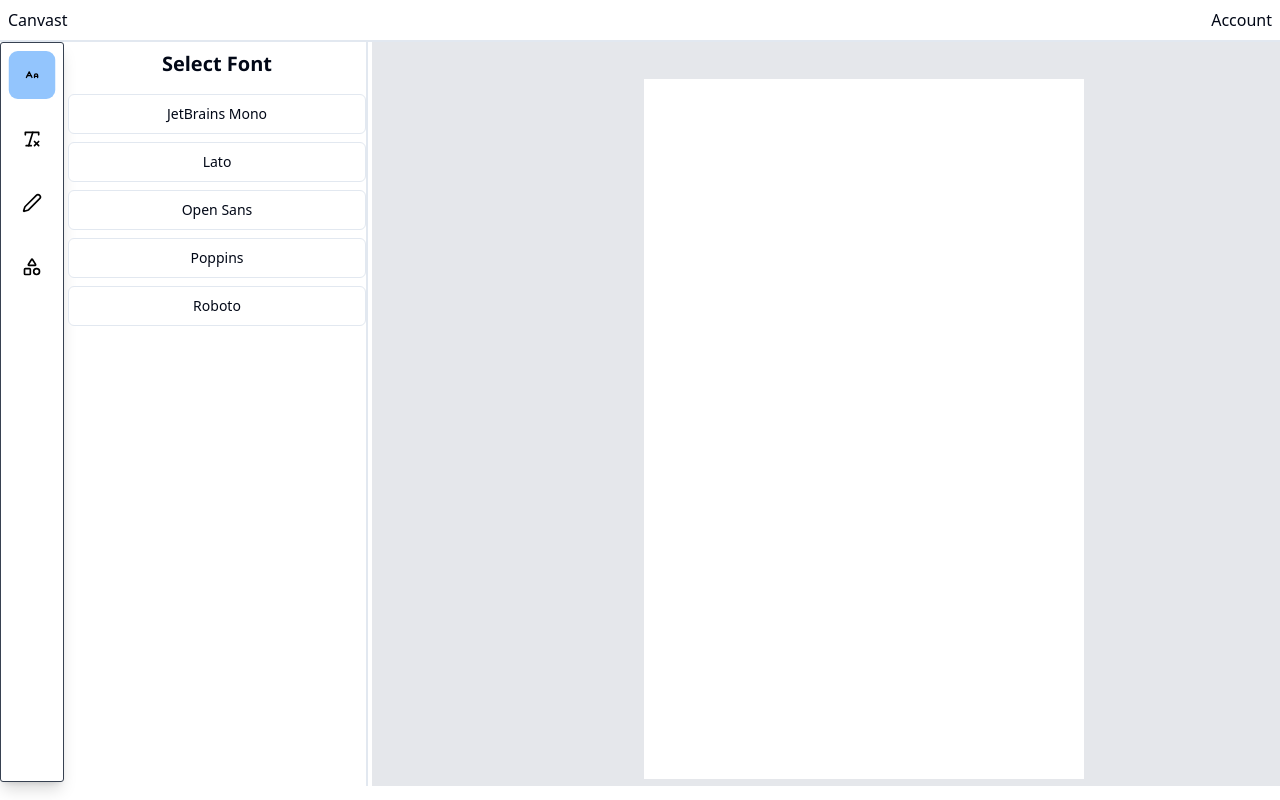
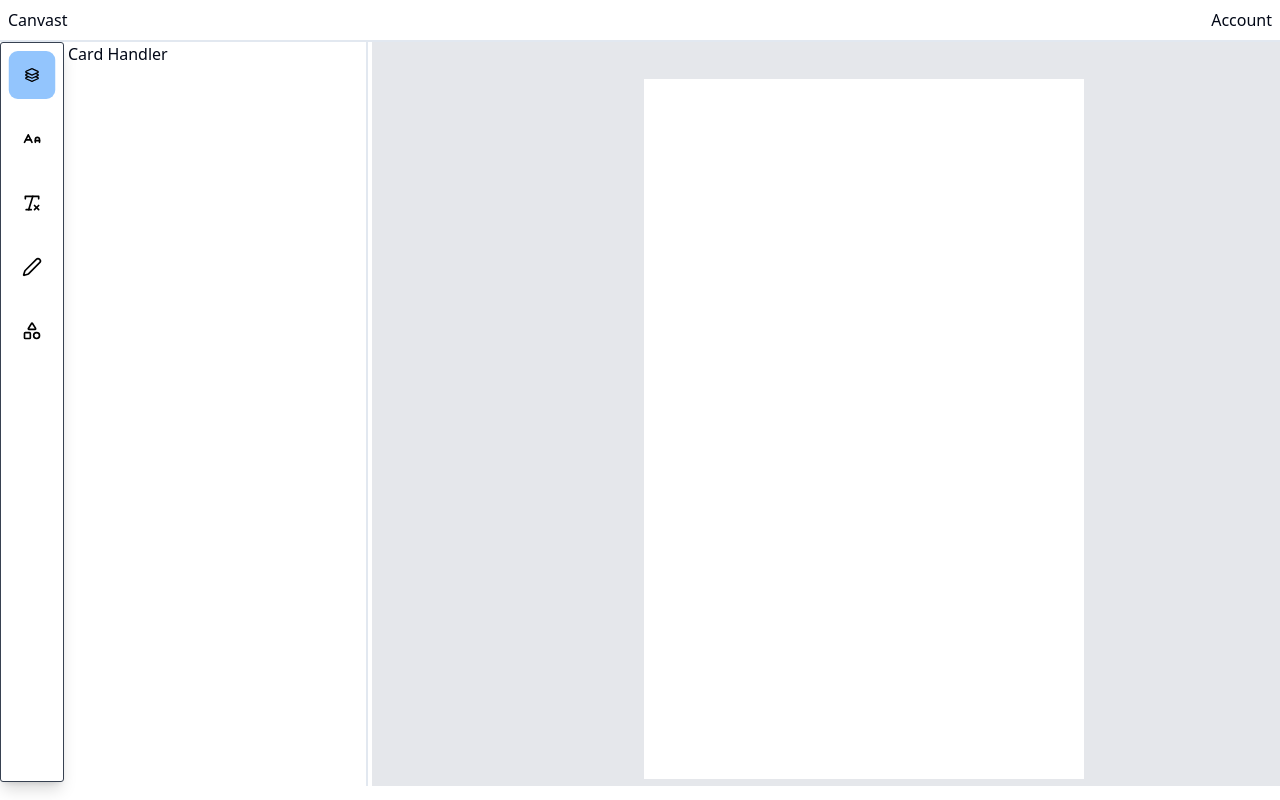
Before and after one commit to HadeedTariq/shad-cn-starter-vite, a React (Vite) app: page / in a window 1280 px wide. Both pictures are taken after a click on the label 32 px from the left and 75 px from the top of the page. Built offline with nearby package versions, Linux system fonts and the light colour scheme; a web font is replaced by a local one.

Commit message:
create card handler side bar functionality

```diff
--- a/src/components/design/DrawingSheet.tsx
+++ b/src/components/design/DrawingSheet.tsx
@@ -1,4 +1,10 @@
-import { ALargeSmall, Pen, RemoveFormatting, Shapes } from "lucide-react";
+import {
+  ALargeSmall,
+  Layers3,
+  Pen,
+  RemoveFormatting,
+  Shapes,
+} from "lucide-react";
 
 type TextSheetProps = {
   open: {
@@ -6,6 +12,7 @@ type TextSheetProps = {
     text: boolean;
     shapes: boolean;
     fonts: boolean;
+    design: boolean;
   };
   setOpen: React.Dispatch<
     React.SetStateAction<{
@@ -13,6 +20,7 @@ type TextSheetProps = {
       text: boolean;
       shapes: boolean;
       fonts: boolean;
+      design: boolean;
     }>
   >;
 };
@@ -20,6 +28,33 @@ type TextSheetProps = {
 export default function DrawingSheet({ setOpen, open }: TextSheetProps) {
   return (
     <>
+      <label
+        htmlFor="dashboard"
+        className={`has-[:checked]:shadow-lg relative w-full h-16 p-4 ease-in-out z-50 border-solid border-black/10 has-[:checked]:border group flex flex-row gap-3 items-center justify-center cursor-pointer text-black rounded-xl hover:bg-blue-500 hover:bg-opacity-25 hover:scale-75 duration-500 ${
+          open.design ? "bg-blue-300 scale-75" : ""
+        }`}
+        onClick={() => {
+          setOpen({
+            pen: false,
+            text: false,
+            shapes: false,
+            fonts: false,
+            design: false,
+          });
+          if (open.design) return;
+          setTimeout(() => {
+            setOpen({
+              pen: false,
+              text: false,
+              shapes: false,
+              fonts: false,
+              design: true,
+            });
+          }, 400);
+        }}
+      >
+        <Layers3 cursor={"pointer"} size={20} />
+      </label>
       <label
         htmlFor="dashboard"
         className={`has-[:checked]:shadow-lg relative w-full h-16 p-4 ease-in-out z-50 border-solid border-black/10 has-[:checked]:border group flex flex-row gap-3 items-center justify-center cursor-pointer text-black rounded-xl hover:bg-blue-500 hover:bg-opacity-25 hover:scale-75 duration-500 ${
@@ -31,6 +66,7 @@ export default function DrawingSheet({ setOpen, open }: TextSheetProps) {
             text: false,
             shapes: false,
             fonts: false,
+            design: false,
           });
           if (open.fonts) return;
           setTimeout(() => {
@@ -39,6 +75,7 @@ export default function DrawingSheet({ setOpen, open }: TextSheetProps) {
               text: false,
               shapes: false,
               fonts: true,
+              design: false,
             });
           }, 400);
         }}
@@ -56,6 +93,7 @@ export default function DrawingSheet({ setOpen, open }: TextSheetProps) {
             text: false,
             shapes: false,
             fonts: false,
+            design: false,
           });
           if (open.text) return;
           setTimeout(() => {
@@ -64,6 +102,7 @@ export default function DrawingSheet({ setOpen, open }: TextSheetProps) {
               text: true,
               shapes: false,
               fonts: false,
+              design: false,
             });
           }, 400);
         }}
@@ -81,6 +120,7 @@ export default function DrawingSheet({ setOpen, open }: TextSheetProps) {
             text: false,
             shapes: false,
             fonts: false,
+            design: false,
           });
           if (open.pen) return;
           setTimeout(() => {
@@ -89,6 +129,7 @@ export default function DrawingSheet({ setOpen, open }: TextSheetProps) {
               text: false,
               shapes: false,
               fonts: false,
+              design: false,
             });
           }, 400);
         }}
@@ -106,6 +147,7 @@ export default function DrawingSheet({ setOpen, open }: TextSheetProps) {
             text: false,
             shapes: false,
             fonts: false,
+            design: false,
           });
           if (open.shapes) return;
           setTimeout(() => {
@@ -114,6 +156,7 @@ export default function DrawingSheet({ setOpen, open }: TextSheetProps) {
               text: false,
               shapes: true,
               fonts: false,
+              design: false,
             });
           }, 400);
         }}
--- a/src/components/design/EditableTextInput.tsx
+++ /dev/null
@@ -1,72 +0,0 @@
-import { CSSProperties } from "react";
-import { Text } from "react-konva";
-import { Html } from "react-konva-utils";
-
-type EditableTextInputProps = {
-  x: number;
-  y: number;
-  isEditing: boolean;
-  onToggleEdit: any;
-  onChange: any;
-  text: string;
-  width: number;
-  height: number;
-};
-const RETURN_KEY = 13;
-const ESCAPE_KEY = 27;
-
-function getStyle(width: number, height: number) {
-  const isFirefox = navigator.userAgent.toLowerCase().indexOf("firefox") > -1;
-  const baseStyle = {
-    width: `${width}px`,
-    height: `${height}px`,
-    border: "none",
-    padding: "0px",
-    margin: "0px",
-    background: "none",
-    outline: "none",
-    resize: "none",
-    colour: "black",
-    fontSize: "16px",
-    fontFamily: "sans-serif",
-  };
-  if (isFirefox) {
-    return baseStyle as CSSProperties;
-  }
-  return {
-    ...baseStyle,
-    margintop: "-4px",
-  } as CSSProperties;
-}
-const EditableTextInput = ({
-  height,
-  isEditing,
-  onChange,
-  onToggleEdit,
-  text,
-  width,
-  x,
-  y,
-}: EditableTextInputProps) => {
-  function handleEscapeKeys(e: any) {
-    if ((e.keyCode === RETURN_KEY && !e.shiftKey) || e.keyCode === ESCAPE_KEY) {
-      onToggleEdit(e);
-    }
-  }
-
-  function handleTextChange(e: any) {
-    onChange(e.currentTarget.value);
-  }
-
-  if (isEditing) {
-    const style = getStyle(width, height);
-    return (
-      <Html groupProps={{ x, y }} divProps={{ style: { opacity: 1 } }}>
-        <textarea onChange={onChange} style={style} />
-      </Html>
-    );
-  }
-  return <Text x={x} y={y} width={width} text={text} />;
-};
-
-export default EditableTextInput;
--- a/src/components/design/ProjectSidebar.tsx
+++ b/src/components/design/ProjectSidebar.tsx
@@ -11,6 +11,7 @@ const ProjectSidebar = () => {
     text: false,
     shapes: false,
     fonts: false,
+    design: false,
   });
   return (
     <div className="flex gap-1 w-fit">
@@ -25,7 +26,13 @@ const ProjectSidebar = () => {
             tools.pen ? "translate-x-0 w-[300px]" : "translate-x-[-200px] w-0"
           }`}
           onBlur={() =>
-            setTools({ pen: false, text: false, shapes: false, fonts: false })
+            setTools({
+              pen: false,
+              text: false,
+              shapes: false,
+              fonts: false,
+              design: false,
+            })
           }
         >
           <Pen />
@@ -60,6 +67,17 @@ const ProjectSidebar = () => {
           <FontsHandler />
         </div>
       )}
+      {tools.design && (
+        <div
+          className={`flex flex-col gap-2 ease-in-out duration-300 transition-transform border-r-2 ${
+            tools.design
+              ? "translate-x-0 w-[300px]"
+              : "translate-x-[-200px] w-0"
+          }`}
+        >
+          <p>Card Handler</p>
+        </div>
+      )}
     </div>
   );
 };
```
